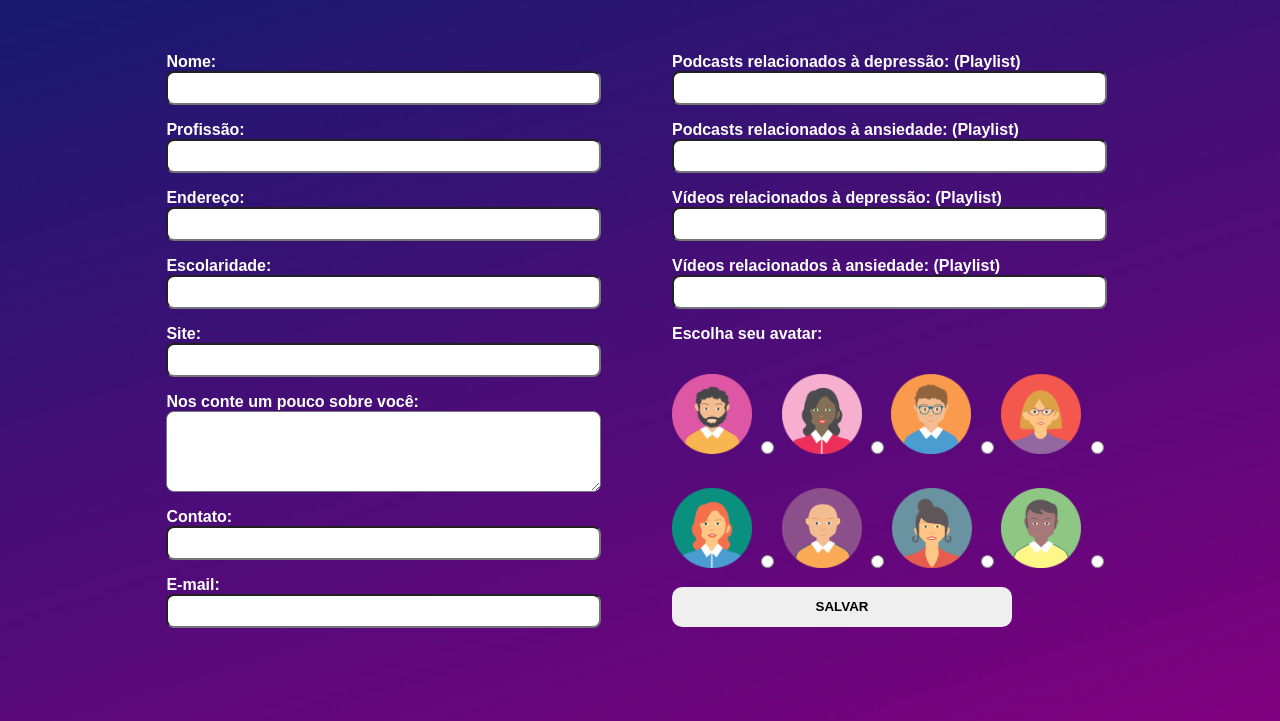
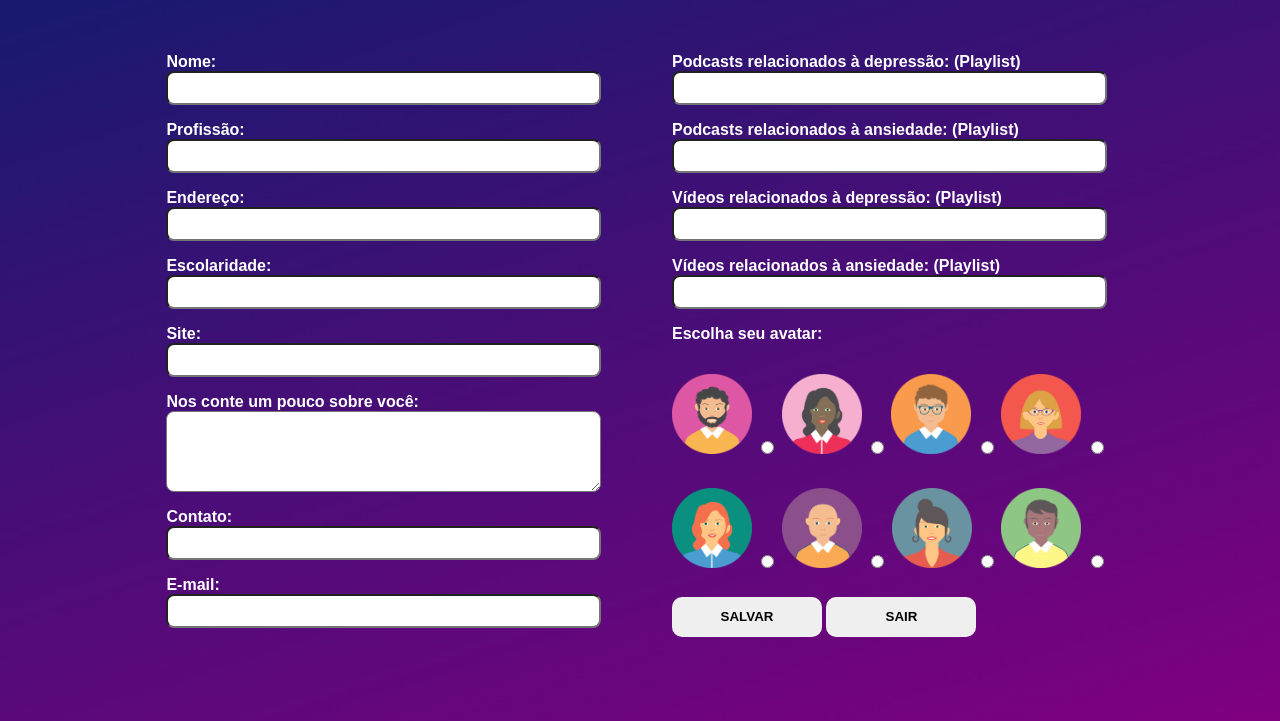
Before and after one commit to ICEI-PUC-Minas-PMV-SI/pmv-si-2021-2-e1-proj-web-t3-projeto-playlist, a plain HTML site: page src/pages/perfil.html in a window 1280 px wide. Shown: the part 79-800 px from the top of the page. Drawn offline with Linux system fonts and the light colour scheme.

Commit message:
final projeto

```diff
--- a/src/pages/perfil.html
+++ b/src/pages/perfil.html
@@ -98,6 +98,7 @@
                         <input type="radio"  id="avatar8" name="btn_radio" value="avatar8">
                     </div>
                     <input type="submit" value="Salvar" >
+                    <input type="button" value="Sair" onclick="sair()" >
                 </div>
             </form>
 
--- a/src/scripts/index.js
+++ b/src/scripts/index.js
@@ -68,6 +68,8 @@ function inscricao() {
     )
 
     localStorage.setItem("listaNewsletter", JSON.stringify(listaNewsletter));
+    nome.value = '';
+    email.value = '';
     alert( "Cadastrado com sucesso!")
 
    } else {
--- a/src/scripts/perfil.js
+++ b/src/scripts/perfil.js
@@ -20,3 +20,7 @@ window.onload = function () {
         });
     }
 }
+
+function sair(){
+    window.location.href ="../index.html"
+}
--- a/src/styles/pages/index.css
+++ b/src/styles/pages/index.css
@@ -218,7 +218,7 @@ h3 {
 
     .form-container {
         width:600px;
-        height: 250px;
+        height: 300px;
     }
     input {
         width: 200px ;
@@ -260,7 +260,7 @@ h3 {
 
     .form-container {
         width: 280px;
-        height: 300px;
+        height: 350px;
     }
     input {
         width: 150px;
--- a/src/styles/pages/musicas.css
+++ b/src/styles/pages/musicas.css
@@ -40,7 +40,7 @@ body {
                 color: white;
                 display: flex;
                 border-radius: 20px;
-                padding: 20px 20px;
+                padding: 16px 20px;
 
             }
 
--- a/src/styles/pages/perfil.css
+++ b/src/styles/pages/perfil.css
@@ -90,10 +90,23 @@ input[type="submit"] {
     font-weight: bold;
     border: none;
     height: 40px;
-    width: 340px;
+    width: 150px;
     border-radius: 10px;
     color: black;
     cursor: pointer;
+}
+
+input[type="button"] {
+    text-align: center;
+    text-transform: uppercase;
+    font-weight: bold;
+    border: none;
+    height: 40px;
+    width: 150px;
+    border-radius: 10px;
+    color: black;
+    cursor: pointer;
+    margin-top: 10px;
 }
 
 @media screen  and (max-width: 800px) {
```
